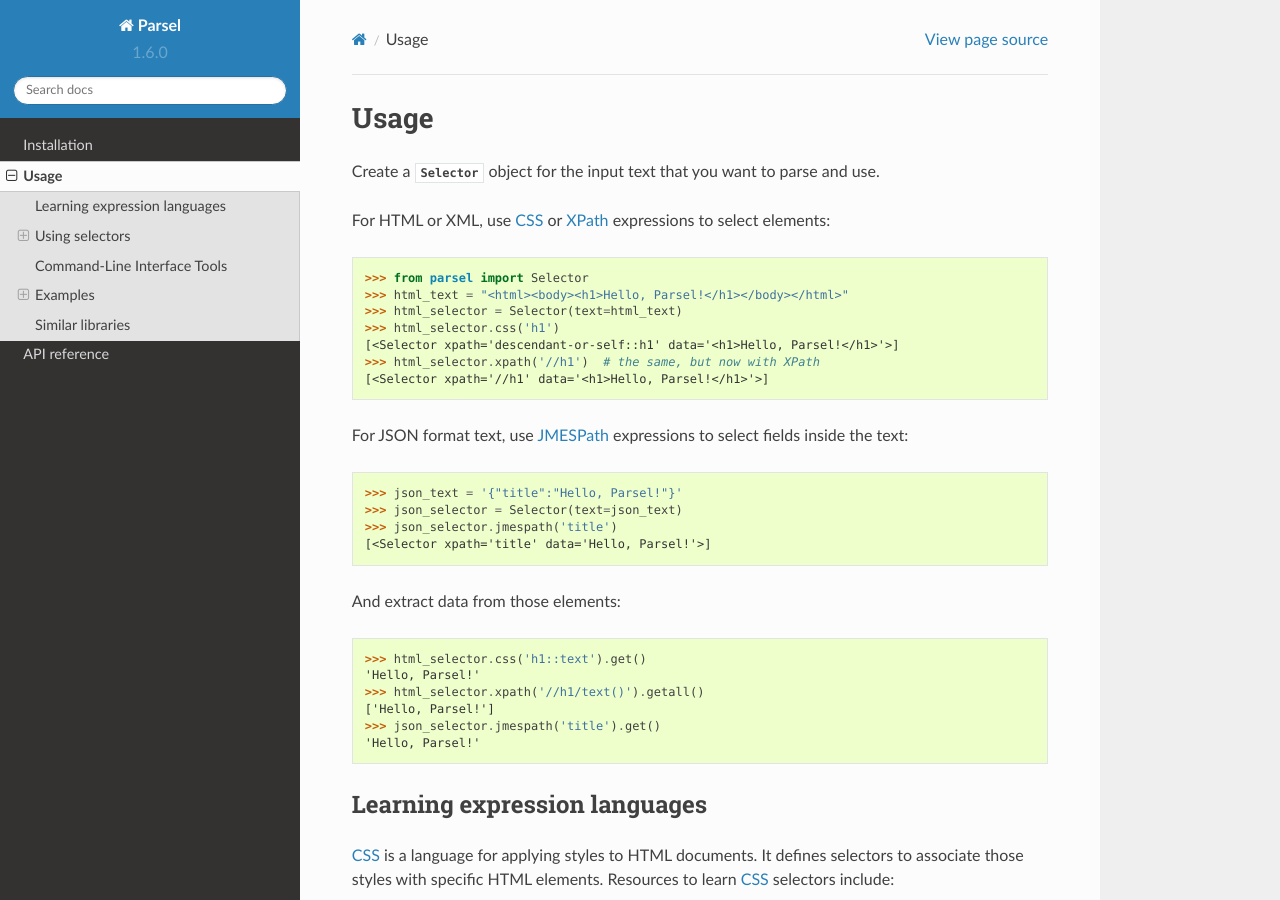
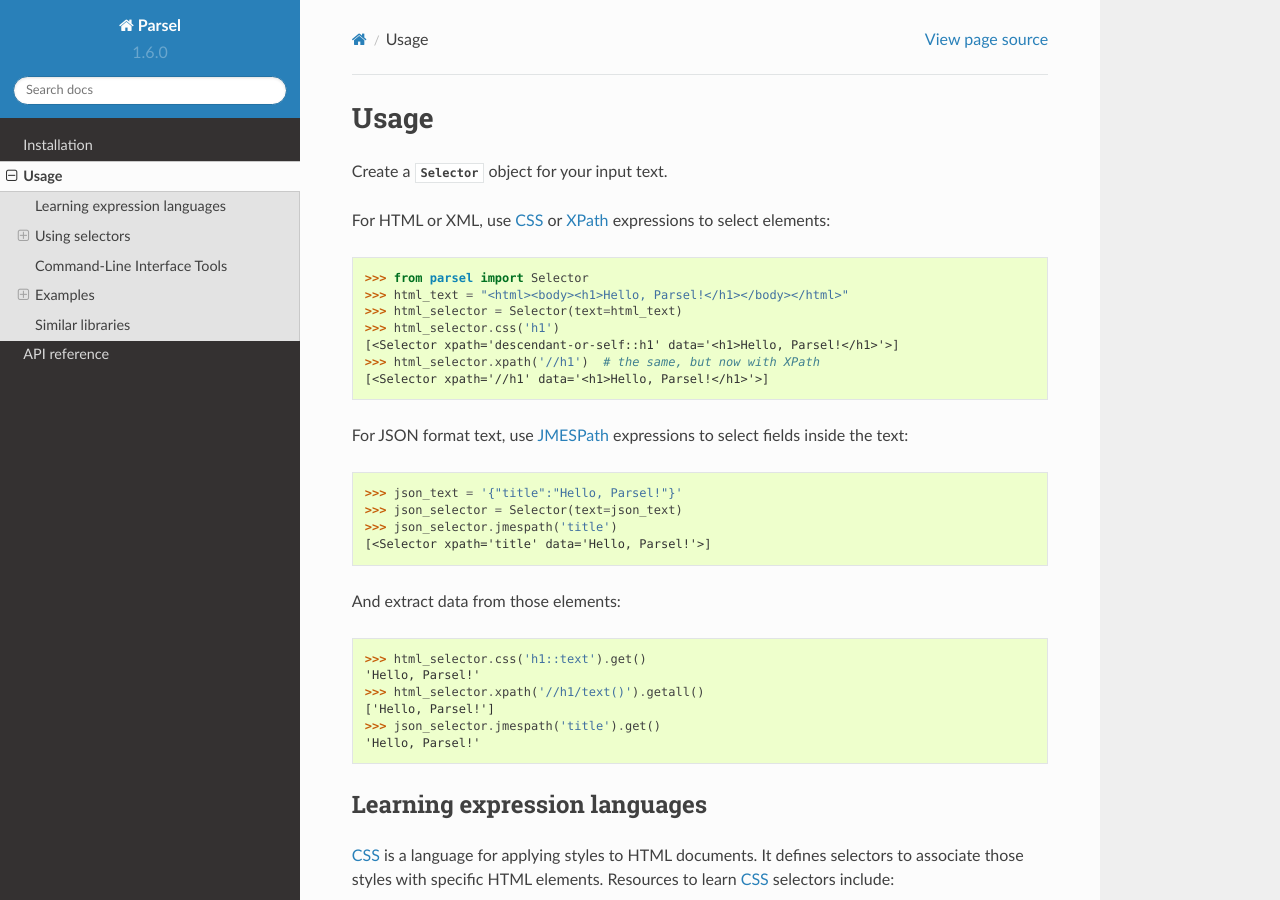
Before and after one commit to scrapy/parsel, a Sphinx documentation site: the page built from docs/usage.rst, in a window 1280 px wide and 900 px high. Built offline with Sphinx 7.4.7 and the Read the Docs theme 2.0.0, drawn with Linux system fonts in a browser that asks for light colours.

Commit message:
Update docs/usage.rst
Co-authored-by: Adrián Chaves <adrian@chaves.io>

```diff
--- a/docs/usage.rst
+++ b/docs/usage.rst
@@ -4,7 +4,7 @@
 Usage
 =====
 
-Create a :class:`~parsel.selector.Selector` object for the input text that you want to parse and use.
+Create a :class:`~parsel.selector.Selector` object for your input text.
 
 For HTML or XML, use `CSS`_ or `XPath`_ expressions to select elements::
 
```
